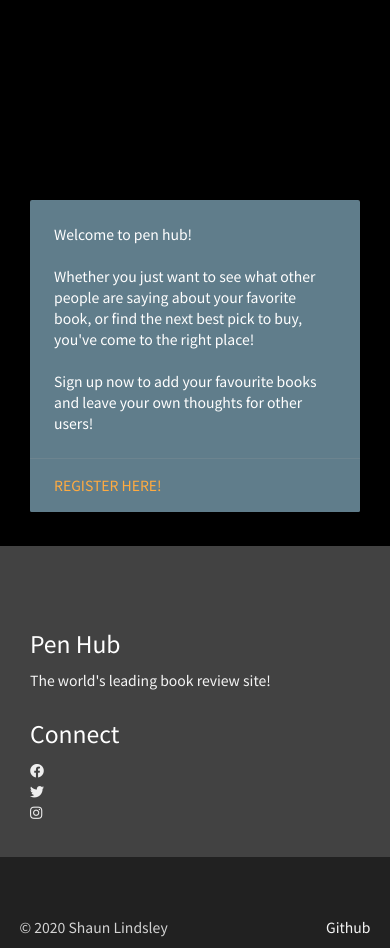
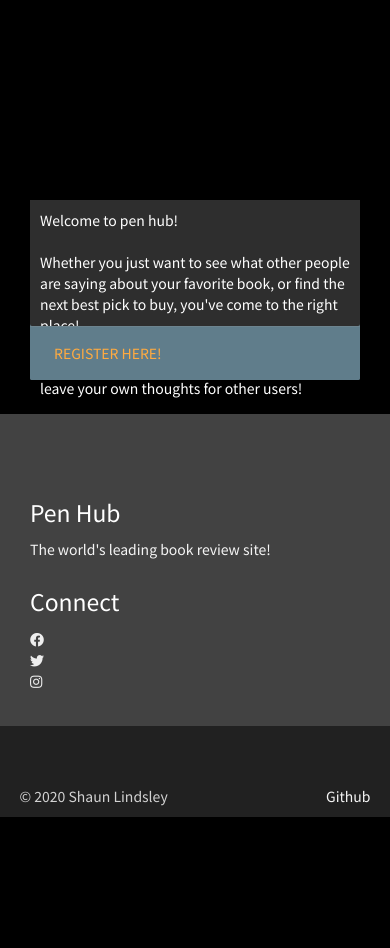
Before and after one commit to vdgvzr/milestone-project-3, a Flask app: page / in a window 390 px wide. Shown: the part 544-1492 px from the top of the page. After the commit the page ends 1361 px from the top, so only its background shows below. Run offline with Flask 2, Linux system fonts and the light colour scheme; data that the repository does not hold is empty; some libraries are stand-ins or nearby versions.

Commit message:
Changed styling for cards to ensure cross-platform responsiveness

```diff
--- a/static/styles/style.css
+++ b/static/styles/style.css
@@ -136,7 +136,14 @@ nav ul a:hover {
 .card .card-content .card-title {
     height: 40px;
     position: relative;
-    font-size: 1.1rem;
+    font-size: 1rem;
+}
+
+.card .card-content {
+    padding: 10px;
+    height: 15vh;
+    background-color: #2e2e2e;
+    vertical-align: middle;
 }
 
 .card .card-image img {
```
